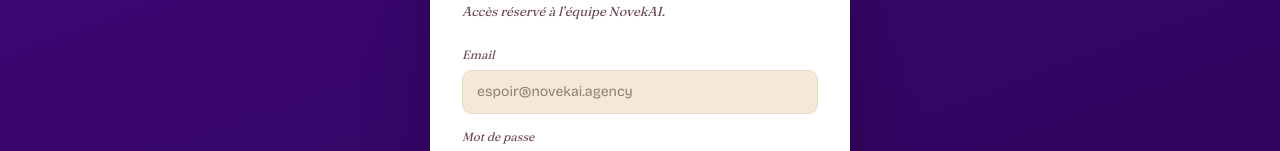
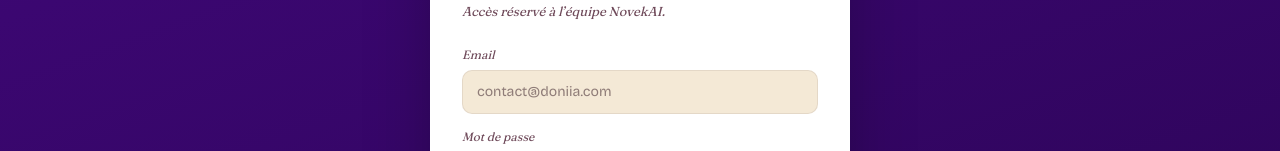
Before and after one commit to novekai/donia-admin, a Next.js app: page / in a window 1280 px wide. Shown: the part 308-459 px from the top of the page. Built offline with nearby package versions, Linux system fonts and the light colour scheme.

Commit message:
Use contact@doniia.com as the login placeholder

```diff
--- a/app/page.tsx
+++ b/app/page.tsx
@@ -124,7 +124,7 @@
             value={email}
             onChange={(e) => setEmail(e.target.value)}
             autoComplete="username"
-            placeholder="espoir@novekai.agency"
+            placeholder="contact@doniia.com"
             required
             style={inputStyle}
           />
```
